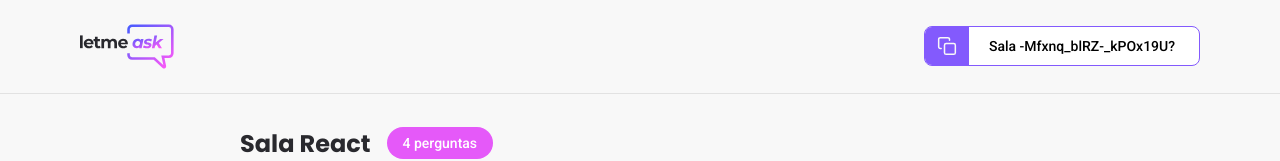
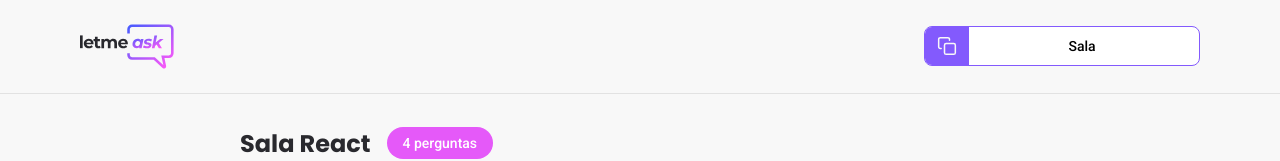
Before and after one commit to fabioods/letmeask, a React (Create React App) app: page /rooms/1 in a window 1280 px wide. Shown: the top 161 px of the page. Built offline with nearby package versions, Linux system fonts and the light colour scheme; no server answers.

Commit message:
feat: adicionado ao RoomCode funcionalidade de copiar o texto enviado via parametro

```diff
--- a/src/components/RoomCode.tsx
+++ b/src/components/RoomCode.tsx
@@ -2,13 +2,21 @@
 import copyImg from '../assets/images/copy.svg';
 import '../styles/room-code.scss';
 
-const RoomCode: React.FC = () => {
+type RoomCodeProps = {
+  code: string;
+};
+
+const RoomCode = (props: RoomCodeProps) => {
+  const copyRoomCodeToClipboard = () => {
+    navigator.clipboard.writeText(props.code);
+  };
+
   return (
-    <button className="room-code">
+    <button className="room-code" onClick={copyRoomCodeToClipboard}>
       <div>
         <img src={copyImg} alt="Copy room code" />
       </div>
-      <span>Sala -Mfxnq_blRZ-_kPOx19U?</span>
+      <span>Sala {props.code}</span>
     </button>
   );
 };
```
